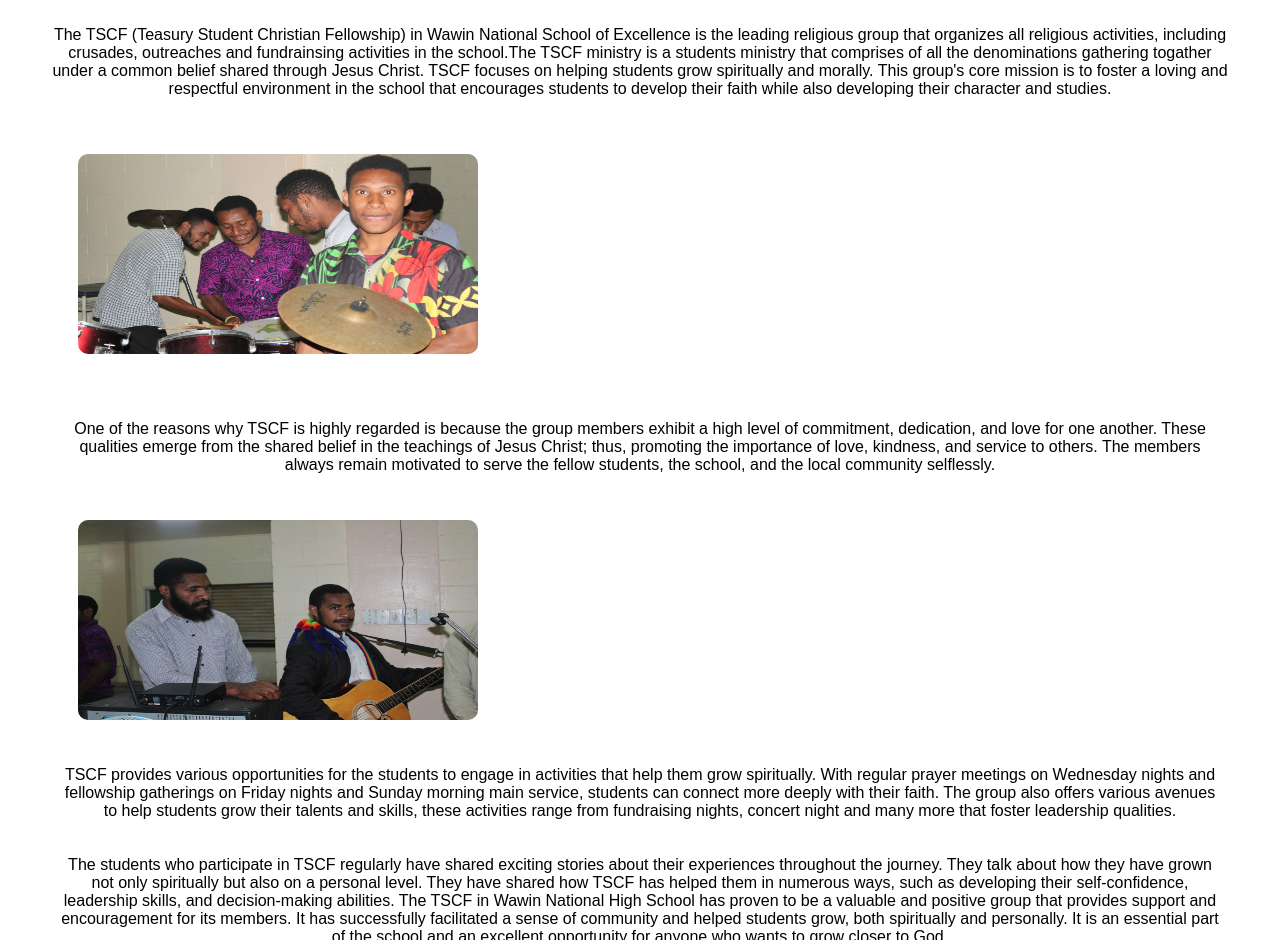
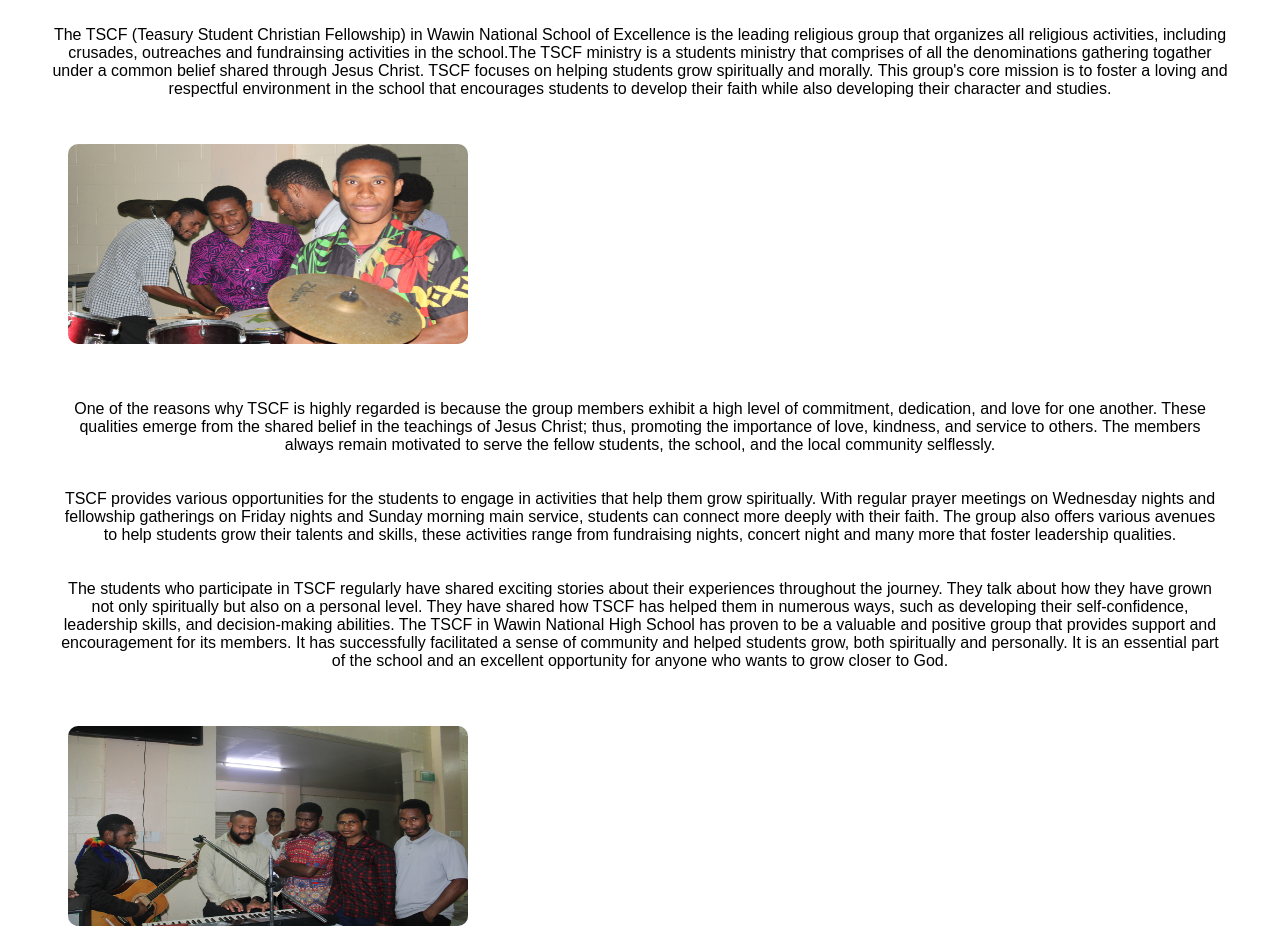
Before and after one commit to webbingpro/webbingpro.github.io-tscf, a plain HTML site: page TSCF/index.html in a window 1280 px wide. Shown: the part 828-1768 px from the top of the page. Drawn offline with Linux system fonts and the light colour scheme.

Commit message:
index.html

```diff
--- a/TSCF/index.html
+++ b/TSCF/index.html
@@ -36,20 +36,15 @@
                 grow spiritually and morally. This group's core mission is to foster a loving and respectful environment
                 in the school that encourages students to develop their faith while also developing their character
                 and studies.</p>
-            <div class="gallery">
                 <div id="gallery">
                     <img src="11.jpg">
                 </div>
-            </div>
             <div>
                 <p>One of the reasons why TSCF is highly regarded is because the group members exhibit a high level of
                     commitment, dedication, and love for one another. These qualities emerge from the shared belief in the
                     teachings of Jesus Christ; thus, promoting the importance of love, kindness, and service to others. The
                     members always remain motivated to serve the fellow students, the school, and the local community
                     selflessly.</p>
-                    <div class="gallery">
-                        <img src="8.JPG">
-                    </div>
                     <p>TSCF provides various opportunities for the students to engage in activities that help
                     them grow spiritually. With regular prayer meetings on Wednesday nights and fellowship gatherings on
                     Friday nights and Sunday morning main service, students can connect more deeply with their faith.
```
